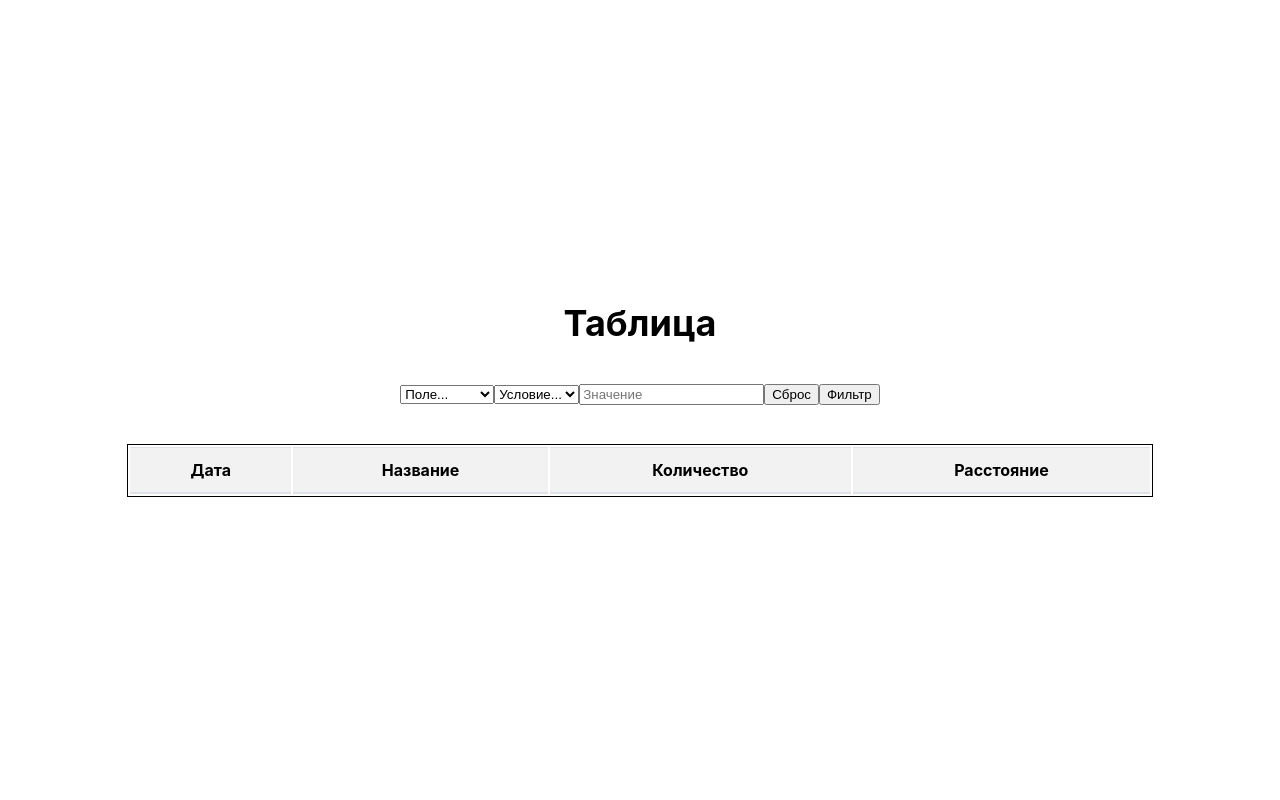
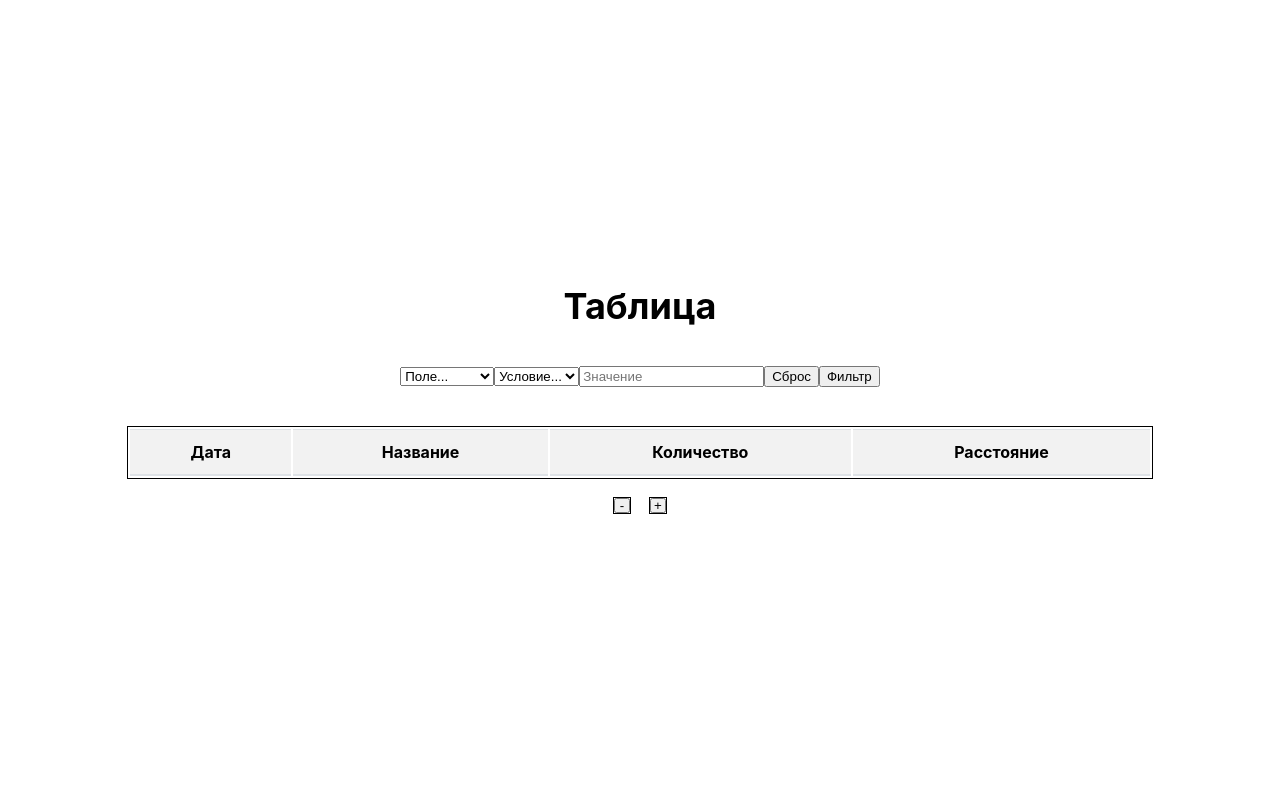
Before and after one commit to Andreev-A/single-page-django, a Django app: page / in a window 1280 px wide. Run offline with Django 3.2, Linux system fonts and the light colour scheme; lists and menus that the app fills with data are empty.

Commit message:
Added pagination

```diff
--- a/mysite/singlepage/templates/singlepage/index.html
+++ b/mysite/singlepage/templates/singlepage/index.html
@@ -6,6 +6,24 @@
         <title>Single Page</title>
         <link rel="stylesheet" type="text/css" href="{% static 'index.css' %}">
 		<script src="https://code.jquery.com/jquery-3.6.0.js" integrity="sha256-H+K7U5CnXl1h5ywQfKtSj8PCmoN9aaq30gDh27Xc0jk=" crossorigin="anonymous"></script>
+		<script>
+            function showSection(section) {
+                fetch(`/sections/${section}`)
+                .then(response => response.text())
+                .then(text => {
+                    console.log(text);
+                    document.querySelector('#result').innerHTML = text;
+                });
+            }
+
+            document.addEventListener("DOMContentLoaded", function() {
+                document.querySelectorAll('button').forEach(button => {
+                    button.onclick = function() {
+                        showSection(this.dataset.section)
+                    }
+                })
+            });
+        </script>
 	</head>
     <body>
 		<div class="root">
@@ -33,13 +51,30 @@
 						type="text"
 						required
 					/>
-					<button class="table-form__button" type="reset" value="reset">
+					<button class="table-form__button" type="reset" data-section="1">
 						Сброс
 					</button>
-					<button class="table-form__button" type="submit">
+					<button class="table-form__button" type="submit" data-section="0">
 						Фильтр
 					</button>
 				</form>
+				<script>
+				$(document).ready(
+				    $('#post-form').submit(function(e){
+					    e.preventDefault();
+					    var serializedData = $(this).serialize();
+
+						$.ajax({
+							type:"POST",
+							url: "{% url 'post_list' %}",
+							data:  serializedData,
+							success: function(data){
+							$("#result").html(data);
+							}
+						});
+				    })
+				);
+				</script>
 				<br />
 				<table class="table">
 					<thead class="table__head">
@@ -53,25 +88,11 @@
 					<tbody class="table__body" id="result">{{ result }}
 					</tbody>
 				</table>
-				<script>
-				$(document).ready(
-				  $('#post-form').submit(function(e){
-					e.preventDefault();
-					var serializedData = $(this).serialize();
-
-					$.ajax({
-					  type:"POST",
-					  url: "{% url 'post_list' %}",
-					  data:  serializedData,
-					  success: function(data){
-
-						$("#result").html(data);
-					  }
-					});
-				  })
-				);
-				</script>
-				<br />
+					<div class="paginator">
+						<button class='paginator__page' data-section="2">-</button>
+						<button class='paginator__page' data-section="3">+</button>
+					</div>
+				</div>
 			</div>
 		</div>
     </body>
--- a/mysite/singlepage/urls.py
+++ b/mysite/singlepage/urls.py
@@ -4,4 +4,5 @@ from . import views
 urlpatterns = [
     path("", views.index, name='index'),
     path("posts_list/", views.post_list, name="post_list"),
+    path("sections/<int:num>", views.section, name='section'),
 ]
--- a/mysite/singlepage/views.py
+++ b/mysite/singlepage/views.py
@@ -1,52 +1,86 @@
 from django.shortcuts import render
-from django.http import HttpResponse, Http404
+from django.http import HttpResponse
+from .models import Table
 
-from .models import Table
+FORM_DATA = (None, None, None)
+PAGE = 1
 
 
 # Create your views here.
 def index(request):
+    return render(request, "singlepage/index.html")
 
-    post_list(request)
-    return render(request, "singlepage/index.html", )
+
+def table_body_output(FORM_DATA, PAGE):
+    global NUMBER_OF_PAGES
+    column_selection, condition_selection, value_to_filter = FORM_DATA
+    if column_selection == 'name' and condition_selection in ('equal', 'contains'):
+        queryset = Table.objects.filter(name=value_to_filter)
+    elif column_selection == 'name' and condition_selection == 'larger':
+        queryset = Table.objects.filter(name__gt=value_to_filter)
+    elif column_selection == 'name' and condition_selection == 'smaller':
+        queryset = Table.objects.filter(name__lt=value_to_filter)
+    elif column_selection == 'amount' and condition_selection in ('equal', 'contains'):
+        queryset = Table.objects.filter(amount=value_to_filter)
+    elif column_selection == 'amount' and condition_selection == 'larger':
+        queryset = Table.objects.filter(amount__gt=value_to_filter)
+    elif column_selection == 'amount' and condition_selection == 'smaller':
+        queryset = Table.objects.filter(amount__lt=value_to_filter)
+    elif column_selection == 'distance' and condition_selection in ('equal', 'contains'):
+        queryset = Table.objects.filter(distance=value_to_filter)
+    elif column_selection == 'distance' and condition_selection == 'larger':
+        queryset = Table.objects.filter(distance__gt=value_to_filter)
+    elif column_selection == 'distance' and condition_selection == 'smaller':
+        queryset = Table.objects.filter(distance__lt=value_to_filter)
+    else:
+        queryset = Table.objects.all()
+
+    data = []
+    for i in range(len(queryset)):
+        data.append(str(queryset[i]).split())
+    NUMBER_OF_PAGES = len(data) // 7 + 1 if not data or len(data) % 7 else len(data) // 7
+    result = []
+    start = 7 * PAGE - 7
+    stop = 7 * PAGE
+    for el in data[start:stop]:
+        date, name, amount, distance = el
+        table_row = f"""
+                    <tr class="table__row">
+                    <td class="table__down">{date}</td>
+                    <td class="table__down">{name}</td>
+                    <td class="table__down">{amount}</td>
+                    <td class="table__down">{distance}</td></tr>
+                    """
+        result += table_row
+    result += f"""
+            <tr class="table__row">
+            <th colspan="4">Страница {PAGE} из {NUMBER_OF_PAGES}</th></tr>
+            """
+    return result
 
 
 def post_list(request):
+    global FORM_DATA
     if request.method == "POST":
         column_selection = request.POST.get('column_selection')
         condition_selection = request.POST.get('condition_selection')
         value_to_filter = request.POST.get('value_to_filter')
-        if column_selection == 'name' and condition_selection in ('equal', 'contains'):
-            queryset = Table.objects.filter(name=value_to_filter)
-        elif column_selection == 'name' and condition_selection == 'larger':
-            queryset = Table.objects.filter(name__gt=value_to_filter)
-        elif column_selection == 'name' and condition_selection == 'smaller':
-            queryset = Table.objects.filter(name__lt=value_to_filter)
-        elif column_selection == 'amount' and condition_selection in ('equal', 'contains'):
-            queryset = Table.objects.filter(amount=value_to_filter)
-        elif column_selection == 'amount' and condition_selection == 'larger':
-            queryset = Table.objects.filter(amount__gt=value_to_filter)
-        elif column_selection == 'amount' and condition_selection == 'smaller':
-            queryset = Table.objects.filter(amount__lt=value_to_filter)
-        elif column_selection == 'distance' and condition_selection in ('equal', 'contains'):
-            queryset = Table.objects.filter(distance=value_to_filter)
-        elif column_selection == 'distance' and condition_selection == 'larger':
-            queryset = Table.objects.filter(distance__gt=value_to_filter)
-        elif column_selection == 'distance' and condition_selection == 'smaller':
-            queryset = Table.objects.filter(distance__lt=value_to_filter)
-        else:
-            queryset = Table.objects.all()
+        FORM_DATA = column_selection, condition_selection, value_to_filter
+        PAGE = 1
+        result = table_body_output(FORM_DATA, PAGE)
+        return HttpResponse(result)
 
-        result = []
-        for i in range(len(queryset)):
-            date, name, amount, distance = str(queryset[i]).split()
-            table_row = f"""
-                <tr class="table__row">
-                <td class="table__down">{date}</td>
-                <td class="table__down">{name}</td>
-                <td class="table__down">{amount}</td>
-                <td class="table__down">{distance}</td></tr>
-                """
-            result += table_row
 
+def section(request, num):
+    global FORM_DATA
+    global PAGE
+    if 0 <= num <= 3:
+        if num in (0, 1):
+            FORM_DATA = (None, None, None)
+            PAGE = 1
+        if num == 2 and PAGE > 1:
+            PAGE -= 1
+        elif num == 3 and PAGE < NUMBER_OF_PAGES:
+            PAGE += 1
+        result = table_body_output(FORM_DATA, PAGE)
         return HttpResponse(result)
--- a/mysite/static/index.css
+++ b/mysite/static/index.css
@@ -91,3 +91,28 @@ code {
 	color: black;
 	margin: 0;
 }
+
+.paginator {
+	padding: 20px 0;
+	display: flex;
+	gap: 20px;
+}
+
+.paginator__page {
+	width: 15px;
+	height: 15px;
+	display: flex;
+	align-items: center;
+	justify-content: center;
+	cursor: pointer;
+	outline: 1px solid black;
+	transition: 0.3 ease;
+}
+
+.paginator__page:hover {
+	opacity: 0.7;
+}
+
+.paginator__page_active {
+	outline: 1px solid red;
+}
```
